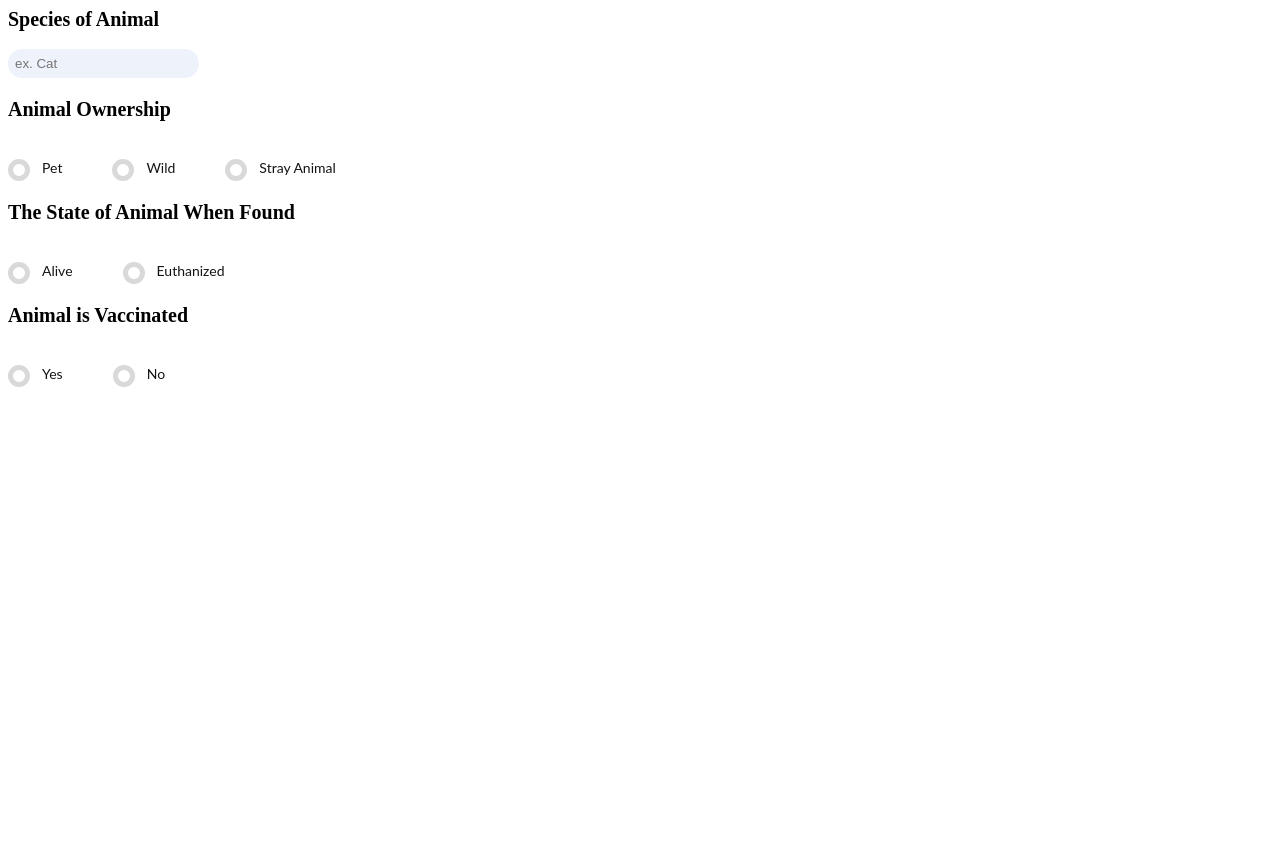
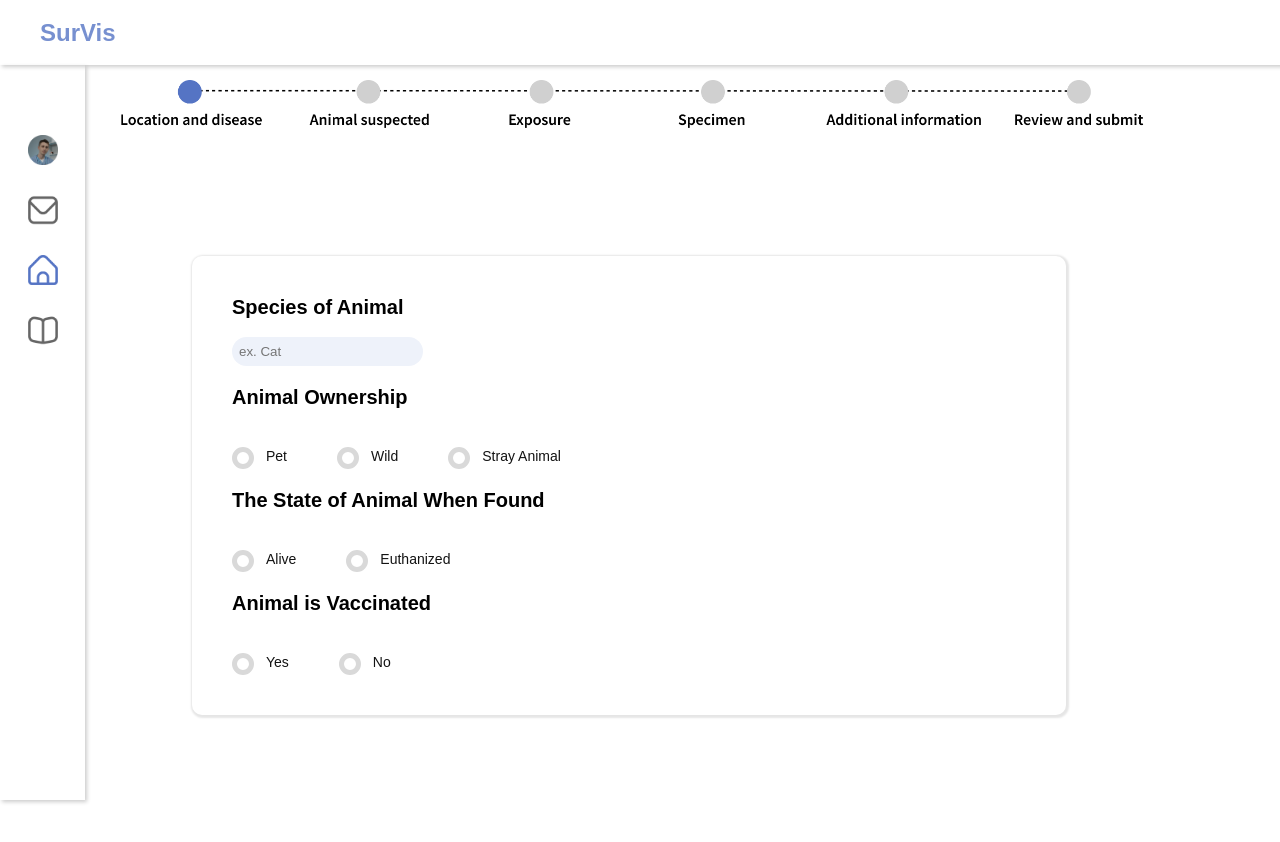
Before and after one commit to meglin20/survis, a plain HTML site: page form_1.html in a window 1280 px wide. Before the commit the page ends 800 px from the top, so only its background shows below. Drawn offline with Linux system fonts and the light colour scheme.

Commit message:
added nav bars

```diff
--- a/form_1.html
+++ b/form_1.html
@@ -7,10 +7,23 @@
     <title>My Website</title>
     <link rel="stylesheet" href="./style.css">
     <link rel="icon" href="./favicon.ico" type="image/x-icon">
+    <script defer src="js/response.js"></script>
   </head>
   <body>
     <main>
         <div className="App">
+            <div class="logo">SurVis</div>
+
+            <div class="wrapper">
+                <div class="sidebar">
+                    <img class="profile-pic" src="images/profile.png" alt="Home">
+                    <img src="images/chats.png" alt="Home">
+                    <img src="images/home.png" alt="Past Reports">
+                    <img src="images/past.png" alt="Chats">
+                </div>
+                <div class="wrapper-vertical">
+                    <img class="progress" src="images/progress.png" alt="Home">
+                    <div class="form-content">
                         <div class="field-container">
                             <div class="field-title">Species of Animal</div>
                             <br>
@@ -36,16 +49,17 @@
                                 </label>
                             </div>
                         </div>
+
                         <div class="field-container">
                             <p class="field-title">The State of Animal When Found</p>
                             <br>
                             <div class="check-container">
                                 <label>
-                        <input type="checkbox"/>
+                                    <input type="checkbox" id="state-alive1" onclick="getValue('state-alive1')"/>
                                     <span>Alive</span>
                                 </label>
                                 <label>
-                        <input type="checkbox"/>
+                                    <input type="checkbox" id="state-eu1" onclick="getValue('state-eu1')"/>
                                     <span>Euthanized</span>
                                 </label>
                             </div>
@@ -65,6 +79,9 @@
                             </div>
                         </div>
                     </div>
+                </div>
+            </div>
+        </div>
     </main>
   </body>
 </html>
--- a/style.css
+++ b/style.css
@@ -1,7 +1,62 @@
+body {
+    font-family: "Source Sans Pro", sans-serif;
+    margin: 0px;
+  }
+
 .App {
     display: flex;
     flex-direction: column;
+    margin-left: 100px;
   }
+
+  .wrapper {
+    display: flex;
+  }
+
+  .wrapper-vertical {
+    display: flex;
+    flex-direction: column;
+  }
+
+  .sidebar {
+      position: fixed;
+      display: flex;
+      flex-direction: column;
+      align-items: center;
+      top: 0;
+      bottom: 0;
+      left: 0;
+      margin-top: 65px;
+      width: 85px; /* adjust this value to set the width of the bar */
+      box-shadow: 2px 2px 4px rgba(0, 0, 0, 0.2);
+  }
+
+  .profile-pic {
+    margin-top: 70px;
+  }
+
+  .progress {
+    width: 80%;
+    margin-top: 80px;
+    margin-left: 120px;
+  }
+
+  .sidebar img {
+    width: 30px; /* adjust this value to set the size of the icons */
+    margin-bottom: 30px; /* add some space between the icons */
+  }
+
+  .form-content {
+    flex: 1;
+    margin: 10% 15% 10% 15%;
+    padding: 40px;
+    width: 62%;
+    height: 65%;
+    position: relative;
+    border-radius: 10px;
+    box-shadow: 1px 1px 2px 2px rgba(0, 0, 0, 0.1);
+  }
+
 
   label {
     cursor: pointer;
@@ -9,12 +64,26 @@
 
   span {
     color: #131313;
-    font-family: "Lato", sans-serif;
+    font-family: "Source Sans Pro", sans-serif;
     font-style: normal;
     font-weight: normal;
     font-size: 14px;
     line-height: 17px;
     white-space: nowrap;
+  }
+
+  .logo {
+    position: fixed;
+    display: flex;
+    width: 100%;
+    align-items: center;
+    padding-left: 40px;
+    color: #7790D0;
+    font-size: 24px;
+    font-weight: bolder;
+    height: 65px;
+    font-family: "Source Sans Pro", sans-serif;
+    box-shadow: 2px 2px 4px rgba(0, 0, 0, 0.2);
   }
 
   input[type="checkbox"] {
```
Also changed, not shown: js/response.js (added, +27 -0 lines), review.html (added, +19 -0 lines), images/chats.png (added), images/home.png (added), images/past.png (added), images/profile.png (added), images/progress.png (added). Lines whose indentation alone changed are shown as unchanged.
